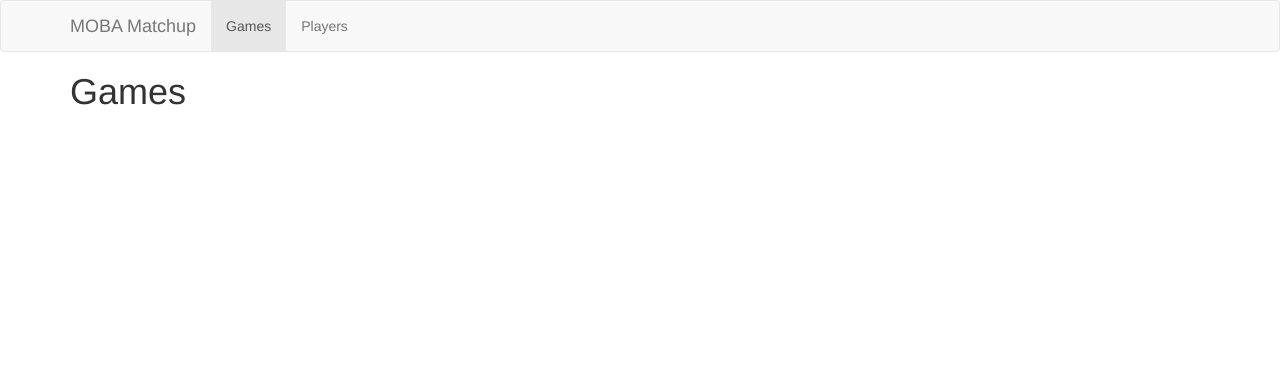
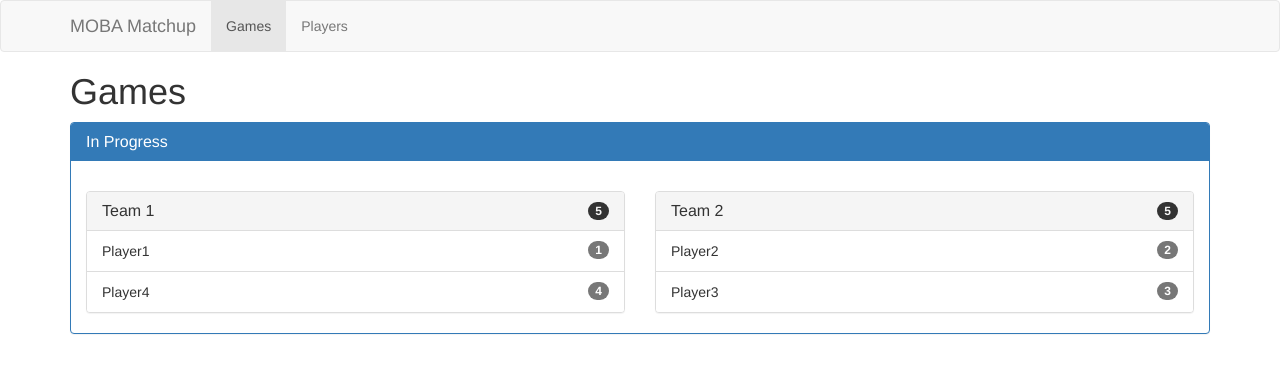
Before and after one commit to icmpecho/moba-matchup, a Vue app: page /games in a window 1280 px wide. Shown: the top 372 px of the page. Built offline with nearby package versions, Linux system fonts and the light colour scheme.

Commit message:
Create Game Detail component

```diff
--- /dev/null
+++ b/frontend/components/GameDetail.vue
@@ -0,0 +1,53 @@
+<<template>
+<div class="panel" :class="panelClass">
+  <div class="panel-heading">
+    <h3 class="panel-title">{{gameStatus}}</h3>
+  </div>
+  <div class="panel-body">
+  </div>
+  <div class="container-fluid">
+    <div class="row">
+      <div class="col-xs-12 col-md-6">
+        <TeamDetail :game="game" :teamId="0"></TeamDetail>
+      </div>
+      <div class="col-xs-12 col-md-6">
+        <TeamDetail :game="game" :teamId="1"></TeamDetail>
+      </div>
+    </div>
+  </div>
+</div>
+</template>
+
+<<script>
+import * as _ from 'lodash'
+import TeamDetail from './TeamDetail.vue'
+
+export default {
+  props: ['game'],
+  computed: {
+    gameStatus() {
+      if(this.game.canceled) {
+        return 'Canceled'
+      } else if (!_.isNil(this.game.winner)) {
+        return 'Ended'
+      } else {
+        return 'In Progress'
+      }
+    },
+    panelClass() {
+      if(this.gameStatus == 'Canceled') {
+        return 'panel-danger'
+      } else if(this.gameStatus == 'Ended') {
+        return 'panel-success'
+      } else if(this.gameStatus == 'In Progress') {
+        return 'panel-primary'
+      } else {
+        return 'panel-default'
+      }
+    }
+  },
+  components: {
+    TeamDetail
+  }
+}
+</script>
--- /dev/null
+++ b/frontend/components/TeamDetail.vue
@@ -0,0 +1,25 @@
+<<template>
+<div class="panel panel-default">
+  <div class="panel-heading">
+    <h3 class="panel-title">
+      Team {{teamId + 1}} <span class="badge pull-right">{{team.rating}}</span>
+    </h3>
+  </div>
+  <ul class="list-group">
+    <li class="list-group-item" v-for="player in team.players" :key="player._id">
+      {{player.name}} <span class="badge">{{player.rating}}</span>
+    </li>
+  </ul>
+</div>
+</template>
+
+<<script>
+export default {
+  props: ['game', 'teamId'],
+  computed: {
+    team() {
+      return this.game.teams[this.teamId]
+    }
+  }
+}
+</script>
--- a/frontend/pages/Games.vue
+++ b/frontend/pages/Games.vue
@@ -1,13 +1,57 @@
 <template>
 <div class="container">
   <h1>Games</h1>
+  <GameDetail :game="game"></GameDetail>
 </div>
 </template>
 
 <script>
+import GameDetail from '../components/GameDetail.vue'
+
 export default {
   data: function () {
-    return {}
+    return {
+      game: {
+        _id: 'aaa',
+        created: '2017-08-06T13:28:25Z',
+        teams: [
+          {
+            players: [
+              {
+                _id: 'bbb',
+                name: 'Player1',
+                rating: 1,
+              },
+              {
+                _id: 'ccc',
+                name: 'Player4',
+                rating: 4,
+              },
+            ],
+            rating: 5,
+          },
+          {
+            players: [
+              {
+                _id: 'ddd',
+                name: 'Player2',
+                rating: 2,
+              },
+              {
+                _id: 'eee',
+                name: 'Player3',
+                rating: 3,
+              },
+            ],
+            rating: 5,
+          }
+        ],
+        canceled: false
+      }
+    }
   },
+  components: {
+    GameDetail
+  }
 }
 </script>
--- a/frontend/pages/Players.vue
+++ b/frontend/pages/Players.vue
@@ -4,7 +4,7 @@
     <div class="col-xs-12 col-md-8">
       <h1>Players</h1>
     </div>
-    <div class="col-xs-12 col-md-4">
+    <div class="col-xs-6 col-md-4">
        <CreateGameButton :playersCount="selectedPlayersCount"></CreateGameButton>
     </div>
   </div>
```
